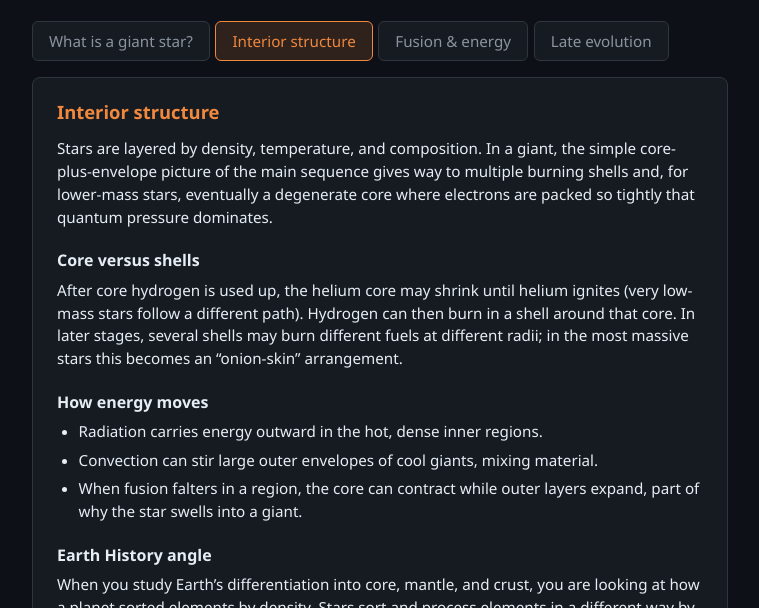
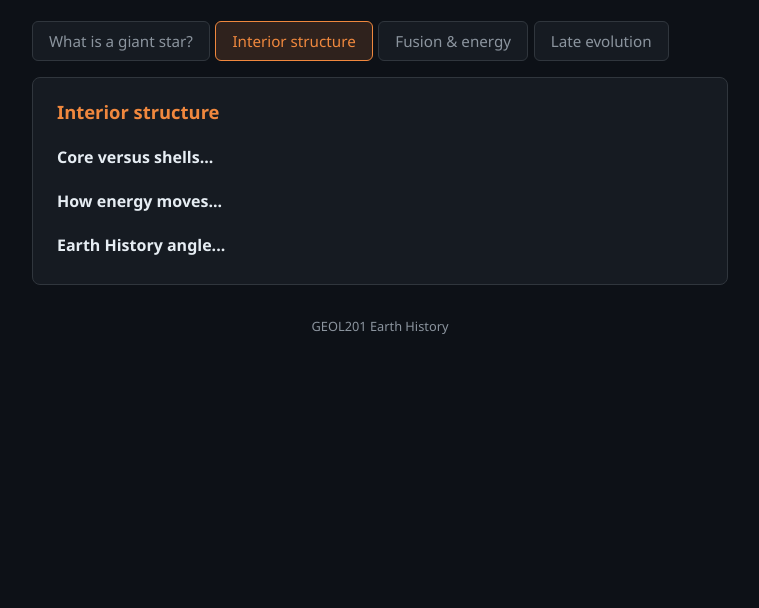
Before and after one commit to CSUFNathen/GEOL201-Website, a plain HTML site: page index.html in a window 1280 px wide. Both pictures are taken after a click on the tab "Interior structure". Shown: the part 192-800 px from the top of the page, without its empty margins (260-1019 px from the left). Drawn offline with Linux system fonts and the light colour scheme.

Commit message:
Update index.html

```diff
--- a/index.html
+++ b/index.html
@@ -185,17 +185,17 @@
     </div>
     <div id="panel-b" class="panel" role="tabpanel" aria-labelledby="tab-b" hidden>
       <h2>Interior structure</h2>
-      <p>Stars are layered by density, temperature, and composition. In a giant, the simple core-plus-envelope picture of the main sequence gives way to multiple burning shells and, for lower-mass stars, eventually a degenerate core where electrons are packed so tightly that quantum pressure dominates.</p>
-      <h3>Core versus shells</h3>
-      <p>After core hydrogen is used up, the helium core may shrink until helium ignites (very low-mass stars follow a different path). Hydrogen can then burn in a shell around that core. In later stages, several shells may burn different fuels at different radii; in the most massive stars this becomes an “onion-skin” arrangement.</p>
-      <h3>How energy moves</h3>
-      <ul>
+      <!-- <p>Stars are layered by density, temperature, and composition. In a giant, the simple core-plus-envelope picture of the main sequence gives way to multiple burning shells and, for lower-mass stars, eventually a degenerate core where electrons are packed so tightly that quantum pressure dominates.</p> -->
+      <h3>Core versus shells...</h3>
+      <!-- <p>After core hydrogen is used up, the helium core may shrink until helium ignites (very low-mass stars follow a different path). Hydrogen can then burn in a shell around that core. In later stages, several shells may burn different fuels at different radii; in the most massive stars this becomes an “onion-skin” arrangement.</p> -->
+      <h3>How energy moves...</h3>
+      <!-- <ul>
         <li>Radiation carries energy outward in the hot, dense inner regions.</li>
         <li>Convection can stir large outer envelopes of cool giants, mixing material.</li>
         <li>When fusion falters in a region, the core can contract while outer layers expand, part of why the star swells into a giant.</li>
-      </ul>
-      <h3>Earth History angle</h3>
-      <p>When you study Earth’s differentiation into core, mantle, and crust, you are looking at how a planet sorted elements by density. Stars sort and process elements in a different way by fusion and shell burning, but both stories are about layered structure and how energy and matter move over time.</p>
+      </ul> -->
+      <h3>Earth History angle...</h3>
+      <!-- <p>When you study Earth’s differentiation into core, mantle, and crust, you are looking at how a planet sorted elements by density. Stars sort and process elements in a different way by fusion and shell burning, but both stories are about layered structure and how energy and matter move over time.</p> -->
     </div>
     <div id="panel-c" class="panel" role="tabpanel" aria-labelledby="tab-c" hidden>
       <h2>Fusion and energy generation</h2>
```
